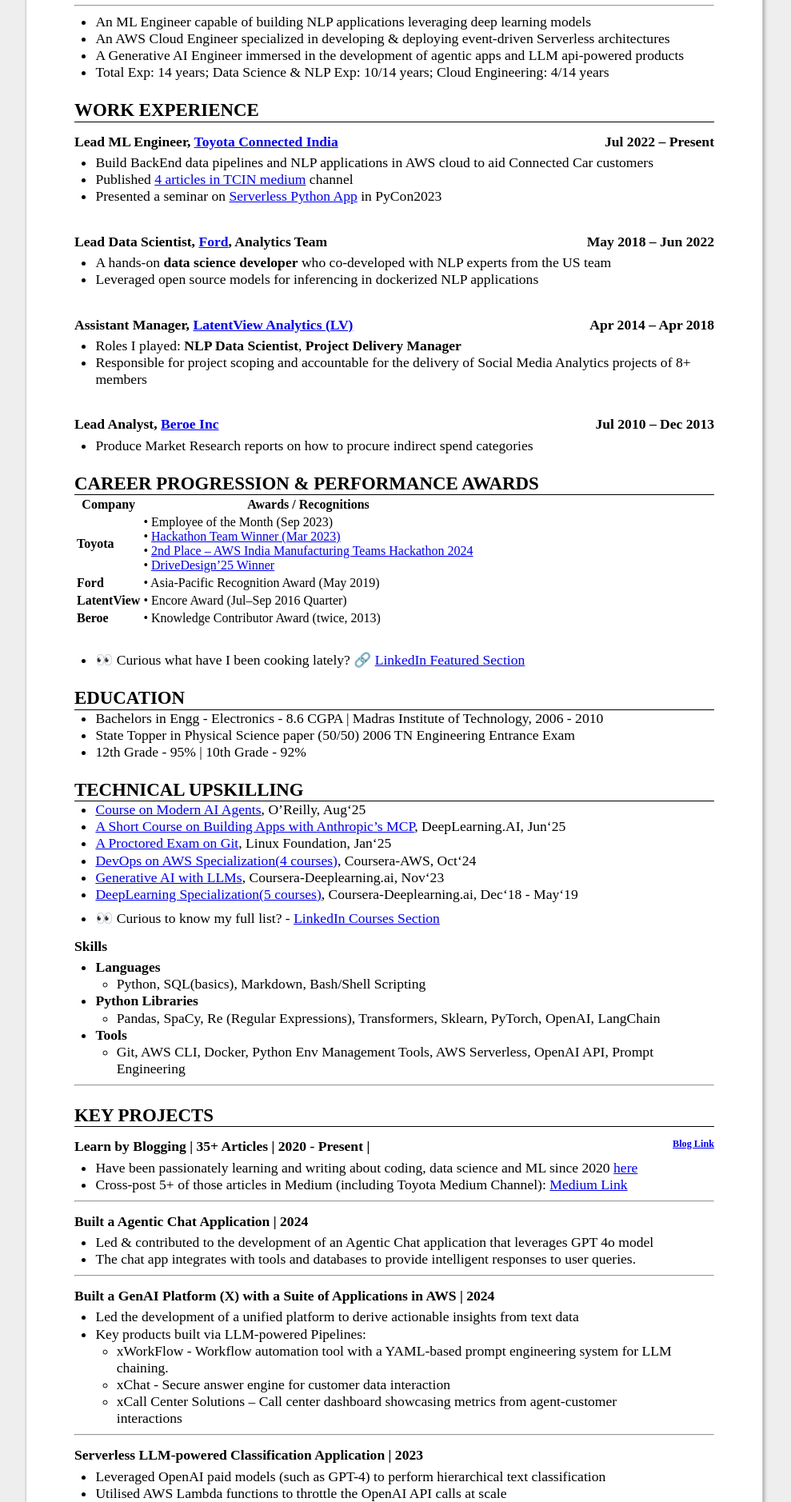
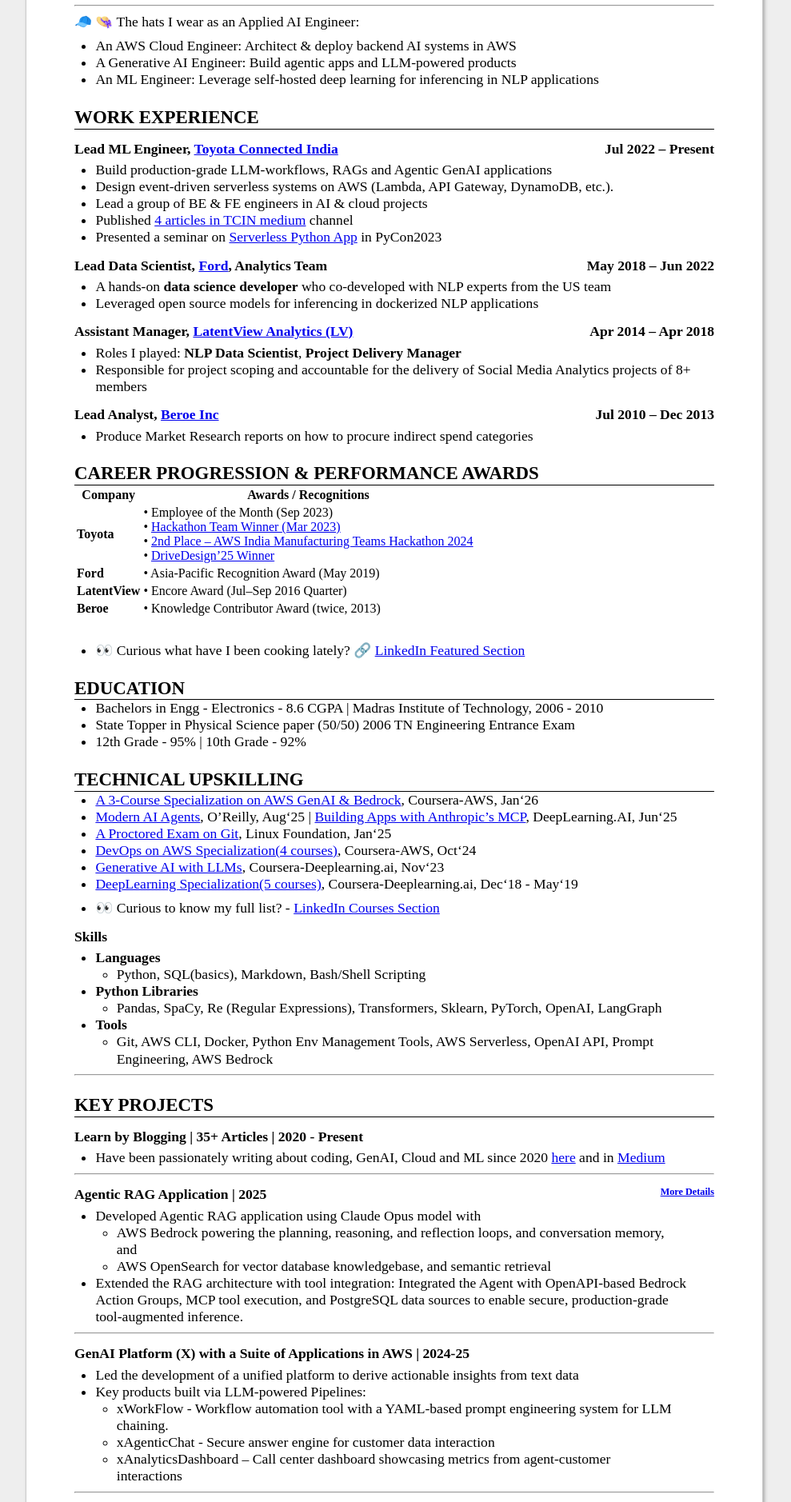
Before and after one commit to senthilkumarm1901/myResume, a plain HTML site: page resume_documents/resume_simple.html in a window 1280 px wide. Shown: the part 168-2046 px from the top of the page at 80% size, without its empty margins (147-1136 px from the left). Drawn offline with Linux system fonts and the light colour scheme.

Commit message:
updated resume

```diff
--- a/resume_documents/resume_simple.html
+++ b/resume_documents/resume_simple.html
@@ -1,7 +1,7 @@
 <html lang="en">
 <head>
 <meta charset="UTF-8">
-<title>Senthil Kumar</title>
+<title>Senthil Kumar, Applied AI Engineer</title>
 <style>
 body {
     color: #000000;
@@ -119,7 +119,7 @@
 <body>
 <div id="resume">
 <!-- The (first) h1 will be used as the <title> of the HTML page -->
-<h1>Senthil Kumar</h1>
+<h1>Senthil Kumar, Applied AI Engineer</h1>
 <!-- The unordered list immediately after the h1 will be formatted on a single
 line. It is intended to be used for contact details -->
 <ul>
@@ -134,34 +134,33 @@
 <hr>
 <!-- The paragraph after the h1 and ul and before the first h2 is optional. It
 is intended to be used for a short summary. -->
+<p>🧢 👒 The hats I wear as an Applied AI Engineer: </p>
 <ul>
-<li>An ML Engineer capable of building NLP applications leveraging deep learning models </li>
-<li>An AWS Cloud Engineer specialized in developing &amp; deploying event-driven Serverless architectures</li>
-<li>A Generative AI Engineer immersed in the development of agentic apps and LLM api-powered products</li>
-<li>Total Exp: 14 years; Data Science &amp; NLP Exp: 10/14 years; Cloud Engineering: 4/14 years</li>
+<li>An AWS Cloud Engineer: Architect &amp; deploy backend AI systems in AWS</li>
+<li>A Generative AI Engineer: Build agentic apps and LLM-powered products</li>
+<li>An ML Engineer: Leverage self-hosted deep learning for inferencing in NLP applications</li>
 </ul>
 <h2>Work Experience</h2>
 <!-- You have to wrap the "left" and "right" half of these headings in spans by
 hand -->
 <h3><span>Lead ML Engineer, <a href="https://www.linkedin.com/company/toyota-connected-india-pvt-ltd">Toyota Connected India</a></span> <span>Jul 2022 &ndash; Present </span></h3>
 <ul>
-<li>Build BackEnd data pipelines and NLP applications in AWS cloud to aid Connected Car customers </li>
+<li>Build production-grade LLM-workflows, RAGs and Agentic GenAI applications</li>
+<li>Design event-driven serverless systems on AWS (Lambda, API Gateway, DynamoDB, etc.).</li>
+<li>Lead a group of BE &amp; FE engineers in AI &amp; cloud projects</li>
 <li>Published <a href="https://medium.com/@senthilkumar.m1901">4 articles in TCIN medium</a> channel </li>
 <li>Presented a seminar on <a href="https://toyota-connected-india.github.io/serverless_nlp_app/notebook/serverless_nlp_python_app_slides.slides.html#/">Serverless Python App</a> in PyCon2023 </li>
 </ul>
-<p><br></p>
 <h3><span>Lead Data Scientist, <a href="https://www.linkedin.com/company/ford-motor-company">Ford</a>, Analytics Team</span> <span>May 2018 &ndash; Jun 2022</span></h3>
 <ul>
 <li>A hands-on <strong>data science developer</strong> who co-developed with NLP experts from the US team</li>
 <li>Leveraged open source models for inferencing in dockerized NLP applications</li>
 </ul>
-<p><br></p>
 <h3><span>Assistant Manager, <a href="https://in.linkedin.com/company/latentview-analytics">LatentView Analytics (LV)</a></span> <span>Apr 2014 &ndash; Apr 2018</span></h3>
 <ul>
 <li>Roles I played: <strong>NLP Data Scientist</strong>, <strong>Project Delivery Manager</strong></li>
 <li>Responsible for project scoping and accountable for the delivery of Social Media Analytics projects of 8+ members</li>
 </ul>
-<p><br></p>
 <h3><span>Lead Analyst, <a href="https://in.linkedin.com/company/beroe-inc">Beroe Inc</a></span> <span>Jul 2010 &ndash; Dec 2013 </span></h3>
 <ul>
 <li>Produce Market Research reports on how to procure indirect spend categories</li>
@@ -205,8 +204,8 @@
 </ul>
 <h2>Technical Upskilling</h2>
 <ul>
-<li><a href="https://www.credly.com/badges/ee1014ff-a7d4-4f42-b8b5-234ea5d230a2/public_url">Course on Modern AI Agents</a>, O&rsquo;Reilly, Aug&lsquo;25</li>
-<li><a href="https://learn.deeplearning.ai/accomplishments/8320cb12-9b43-41f0-98f8-1f017205c27e?usp=sharing">A Short Course on Building Apps with Anthropic&rsquo;s MCP</a>, DeepLearning.AI, Jun&lsquo;25</li>
+<li><a href="https://www.coursera.org/account/accomplishments/specialization/certificate/6KKNR69B1UDI">A 3-Course Specialization on AWS GenAI &amp; Bedrock</a>, Coursera-AWS, Jan&lsquo;26</li>
+<li><a href="https://www.credly.com/badges/ee1014ff-a7d4-4f42-b8b5-234ea5d230a2/public_url">Modern AI Agents</a>, O&rsquo;Reilly, Aug&lsquo;25 | <a href="https://learn.deeplearning.ai/accomplishments/8320cb12-9b43-41f0-98f8-1f017205c27e?usp=sharing">Building Apps with Anthropic&rsquo;s MCP</a>, DeepLearning.AI, Jun&lsquo;25</li>
 <li><a href="https://www.credly.com/badges/aa76e1a3-877b-4f39-ba68-f4447bc05d18">A Proctored Exam on Git</a>, Linux Foundation, Jan&lsquo;25</li>
 <li><a href="https://www.coursera.org/account/accomplishments/specialization/8C4UT7FUAZET">DevOps on AWS Specialization(4 courses)</a>, Coursera-AWS, Oct&lsquo;24</li>
 <li><a href="https://www.coursera.org/account/accomplishments/certificate/JJT4AJ23TCXH">Generative AI with LLMs</a>, Coursera-Deeplearning.ai, Nov&lsquo;23</li>
@@ -217,8 +216,6 @@
 <p>👀 Curious to know my full list? - <a href="https://www.linkedin.com/in/senthilkumarm1901/details/certifications/">LinkedIn Courses Section</a></p>
 </li>
 </ul>
-<div style="page-break-after: always;"></div>
-
 <h3>Skills</h3>
 <ul>
 <li><strong>Languages</strong> <ul>
@@ -226,40 +223,50 @@
 </ul>
 </li>
 <li><strong>Python Libraries</strong><ul>
-<li>Pandas, SpaCy, Re (Regular Expressions), Transformers, Sklearn, PyTorch, OpenAI, LangChain</li>
+<li>Pandas, SpaCy, Re (Regular Expressions), Transformers, Sklearn, PyTorch, OpenAI, LangGraph</li>
 </ul>
 </li>
 <li><strong>Tools</strong><ul>
-<li>Git, AWS CLI, Docker, Python Env Management Tools, AWS Serverless, OpenAI API, Prompt Engineering</li>
+<li>Git, AWS CLI, Docker, Python Env Management Tools, AWS Serverless, OpenAI API, Prompt Engineering, AWS Bedrock</li>
 </ul>
 </li>
 </ul>
 <hr>
 
 <h2>Key Projects</h2>
-<h3>Learn by Blogging | 35+ Articles | 2020 - Present | <small><small><a href="https://senthilkumarm1901.github.io/learn_by_blogging/blog.html">Blog Link</a></small></small></h3>
+<h3>Learn by Blogging | 35+ Articles | 2020 - Present</h3>
 <ul>
-<li>Have been passionately learning and writing about coding, data science and ML since 2020 <a href="https://senthilkumarm1901.github.io/learn_by_blogging/blog.html">here</a></li>
-<li>Cross-post 5+ of those articles in Medium (including Toyota Medium Channel): <a href="https://medium.com/@senthilkumar.m1901">Medium Link</a></li>
+<li>Have been passionately writing about coding, GenAI, Cloud and ML since 2020 <a href="https://senthilkumarm1901.github.io/learn_by_blogging/blog.html">here</a> and in <a href="https://medium.com/@senthilkumar.m1901">Medium</a></li>
 </ul>
 <hr>
 
-<h3>Built a Agentic Chat Application | 2024</h3>
+<h3>Agentic RAG Application | 2025 <small><small><a href="https://github.com/senthilkumarm1901/myResume/blob/main/resume_documents/projects_more_details.md">More Details</a></small></small></h3>
 <ul>
-<li>Led &amp; contributed to the development of an Agentic Chat application that leverages GPT 4o model</li>
-<li>The chat app integrates with tools and databases to provide intelligent responses to user queries.</li>
+<li>Developed Agentic RAG application using Claude Opus model with<ul>
+<li>AWS Bedrock powering the planning, reasoning, and reflection loops, and conversation memory, and </li>
+<li>AWS OpenSearch for vector database knowledgebase, and semantic retrieval </li>
+</ul>
+</li>
+<li>Extended the RAG architecture with tool integration: Integrated the Agent with OpenAPI-based Bedrock Action Groups, MCP tool execution, and PostgreSQL data sources to enable secure, production-grade tool-augmented inference.</li>
 </ul>
 <hr>
 
-<h3>Built a GenAI Platform (X) with a Suite of Applications in AWS  | 2024</h3>
+<h3>GenAI Platform (X) with a Suite of Applications in AWS  | 2024-25</h3>
 <ul>
 <li>Led the development of a unified platform to derive actionable insights from text data</li>
 <li>Key products built via LLM-powered Pipelines:<ul>
 <li>xWorkFlow - Workflow automation tool with a YAML-based prompt engineering system for LLM chaining.</li>
-<li>xChat - Secure answer engine for customer data interaction</li>
-<li>xCall Center Solutions – Call center dashboard showcasing metrics from agent-customer interactions </li>
+<li>xAgenticChat - Secure answer engine for customer data interaction</li>
+<li>xAnalyticsDashboard – Call center dashboard showcasing metrics from agent-customer interactions </li>
 </ul>
 </li>
+</ul>
+<hr>
+
+<h3>A Restricted Template Chatbot System powered by GenAI | 2025-26</h3>
+<ul>
+<li>Build a restricted, template-based chatbot system enables reliability, control, and explainability, the key attributes missing in today’s generative chatbots.</li>
+<li>Developed a 7-node workflow prototype AI agent powered by state machine and template-based responses</li>
 </ul>
 <hr>
 
```
Also changed, not shown: 3 other files.
